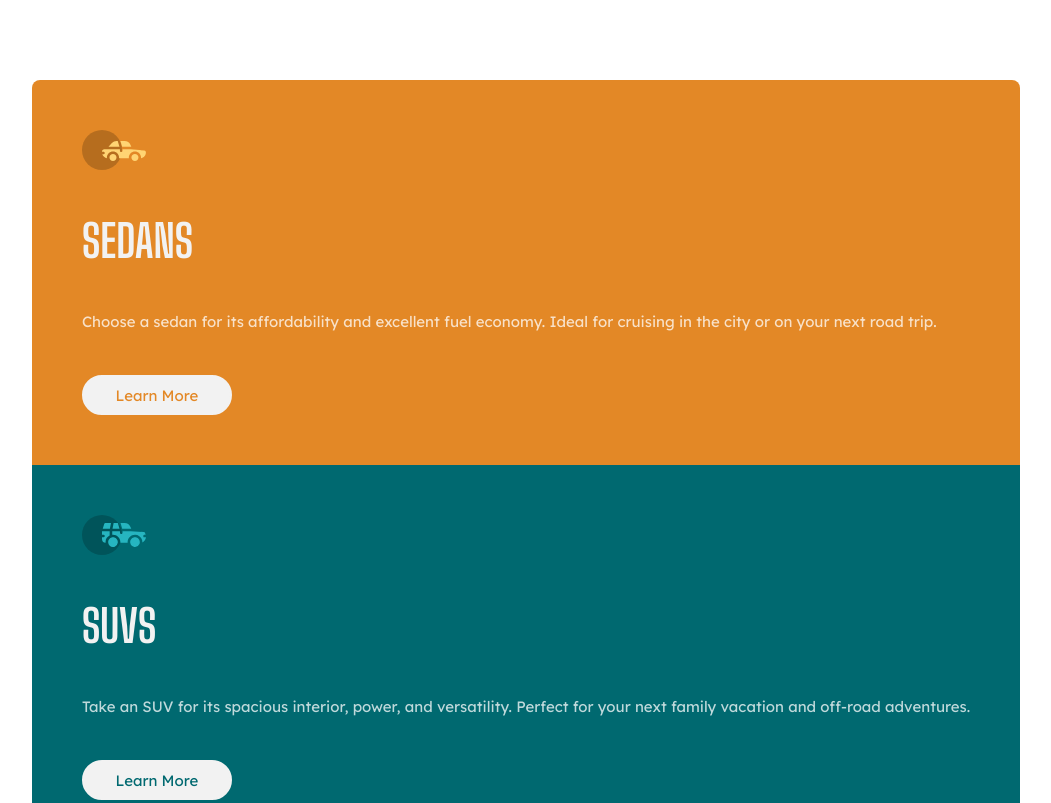
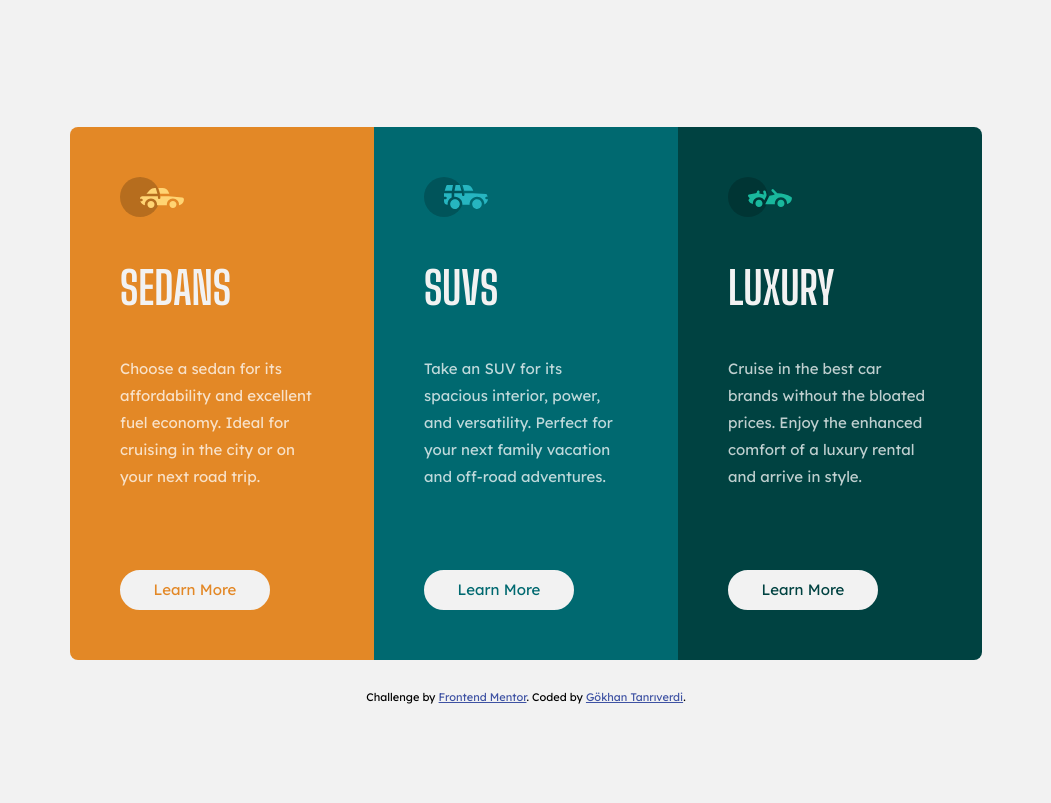
Before and after one commit to GhostKozak/frontendMentor-preview-card-component, a plain HTML site: page index.html in a window 1280 px wide. Shown: the top 803 px of the page, without its empty margins (114-1165 px from the left). Drawn offline with Linux system fonts and the light colour scheme.

Commit message:
fix: Body background color and media query breakpoint

```diff
--- a/style.css
+++ b/style.css
@@ -32,6 +32,7 @@ body {
     justify-content: center;
     align-items: center;
     padding: 80px 20px;
+    background-color: #f2f2f2;
 }
 
 h1,
@@ -127,7 +128,7 @@ footer {
     color: hsl(228, 45%, 44%);
 }
 
-@media only screen and (max-width: 1440px) {
+@media only screen and (max-width: 768px) {
     .preview-cards {
         width: 100%;
         display: block;
```
